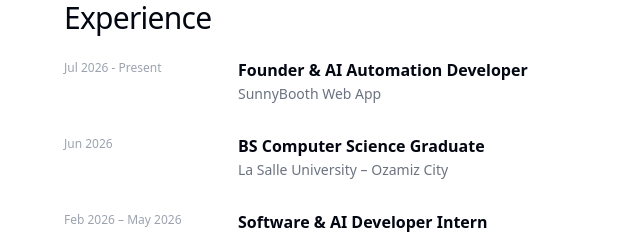
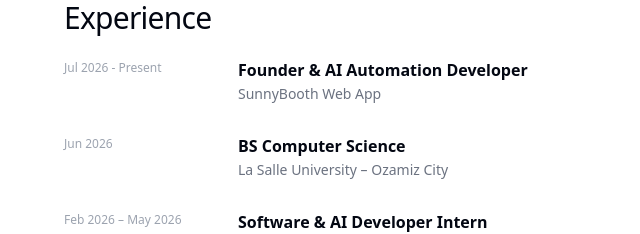
Before and after one commit to nicho-boi/portfolio-alicando, a Next.js app: page / in a window 1280 px wide. Shown: the part 1260-1494 px from the top of the page, without its empty margins (216-856 px from the left). Built offline with nearby package versions, Linux system fonts and the light colour scheme.

Commit message:
Update homepage details

```diff
--- a/pages/index.js
+++ b/pages/index.js
@@ -47,7 +47,7 @@ export default function Home() {
 
   const experiences = [
     { dates: 'Jul 2026 - Present', title: 'Founder & AI Automation Developer', company: 'SunnyBooth Web App' },
-    { dates: 'Jun 2026', title: 'BS Computer Science Graduate', company: 'La Salle University – Ozamiz City' },
+    { dates: 'Jun 2026', title: 'BS Computer Science', company: 'La Salle University – Ozamiz City' },
     { dates: 'Feb 2026 – May 2026', title: 'Software & AI Developer Intern', company: 'Department of Education (DepEd) – Ozamiz City' },
     { dates: 'Sep 2025 – Feb 2026', title: 'Thesis & Research', company: 'KMASS: Kitchen Modeling & Simulation System' },
     { dates: 'Sep 2024 – Aug 2025', title: 'CRM & Workflow Automation Developer', company: 'GoHighLevel Automation Projects' },
```
